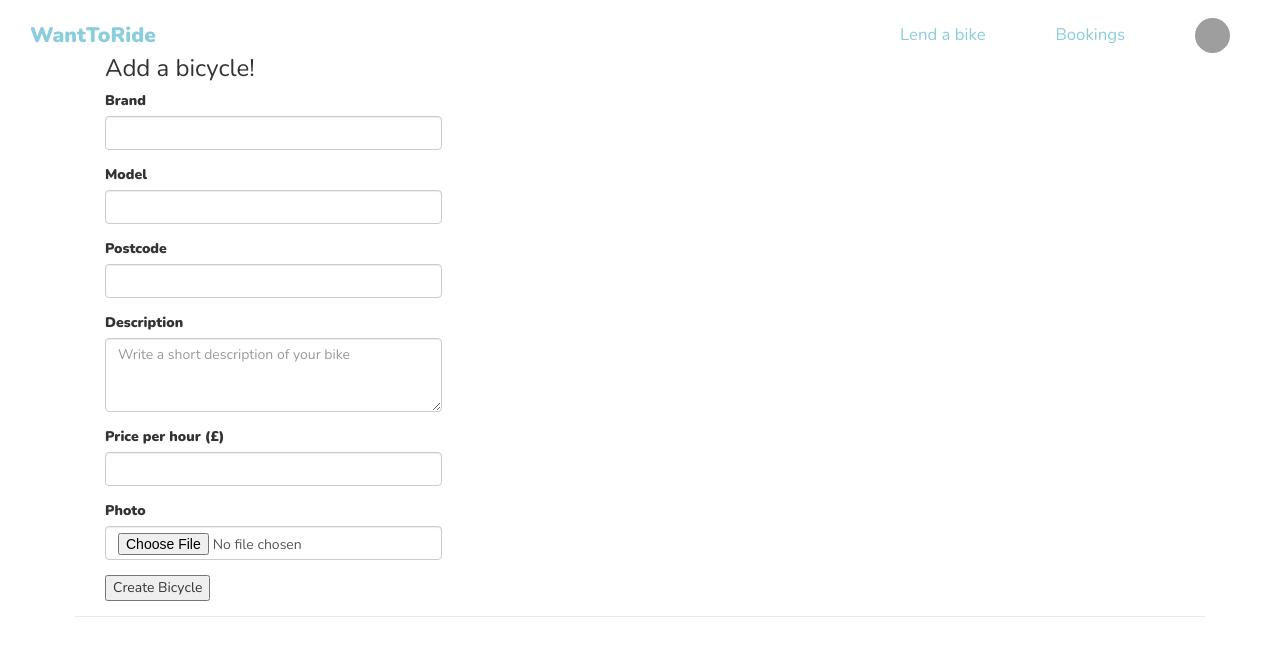
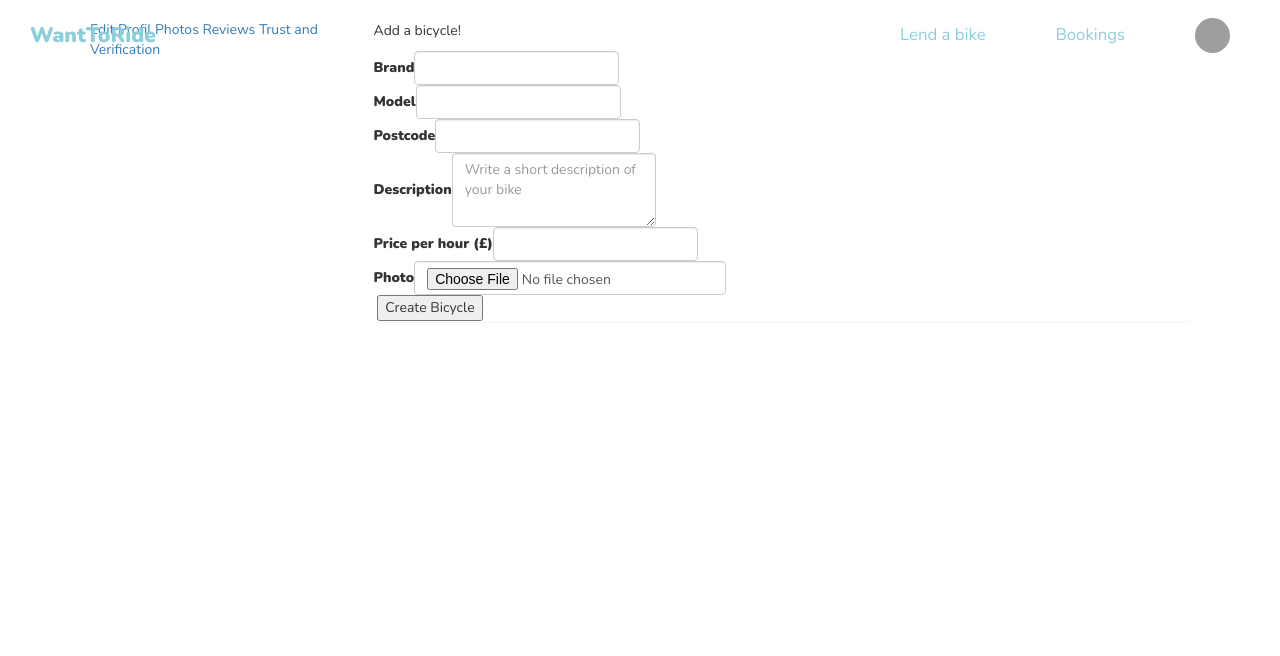
Before and after one commit to nickhen01/ride_my_bike, a Rails app: page /bicycles/new in a window 1280 px wide. Shown: the top 656 px of the page. Run offline with Rails 7, Linux system fonts and the light colour scheme; a user stored in the database is signed in; style sheets or scripts are compiled from the project's sources; some libraries are stand-ins or nearby versions; grey boxes are pictures that could not be loaded.

Commit message:
linked it all

```diff
--- a/app/views/bicycles/new.html.erb
+++ b/app/views/bicycles/new.html.erb
@@ -1,17 +1,16 @@
-<div class="container">
-  <div class="row">
-    <div class="col-sm-4 col-offset-4">
-      <h3>Add a bicycle!</h3>
-      <%= simple_form_for @bicycle do |f| %>
-        <%= f.input :brand %>
-        <%= f.input :model %>
-        <%= f.input :post_code, label: "Postcode" %>
-        <%= f.input :description, placeholder: "Write a short description of your bike", input_html: { rows: 3 } %>
-        <%= f.input :price, label: "Price per hour (£)" %>
-        <%= f.input :photo %>
-        <%= f.input :photo_cache, as: :hidden %>
-        <%= f.submit %>
-      <% end %>
+<div class="container container-form">
+  <div class="col-3 col-sm-3">
+    <div class="sidebar">
+      <div class="main">
+        <%= link_to 'Edit Profil', '/' %>
+        <%= link_to 'Photos', '/' %>
+        <%= link_to 'Reviews', '/' %>
+        <%= link_to 'Trust and Verification', '/' %>
+      </div>
     </div>
   </div>
+
+  <div class="col-9 col-sm-9">
+    <%= render 'layouts/components/form.html.erb' %>
+  </div>
 </div>
```
